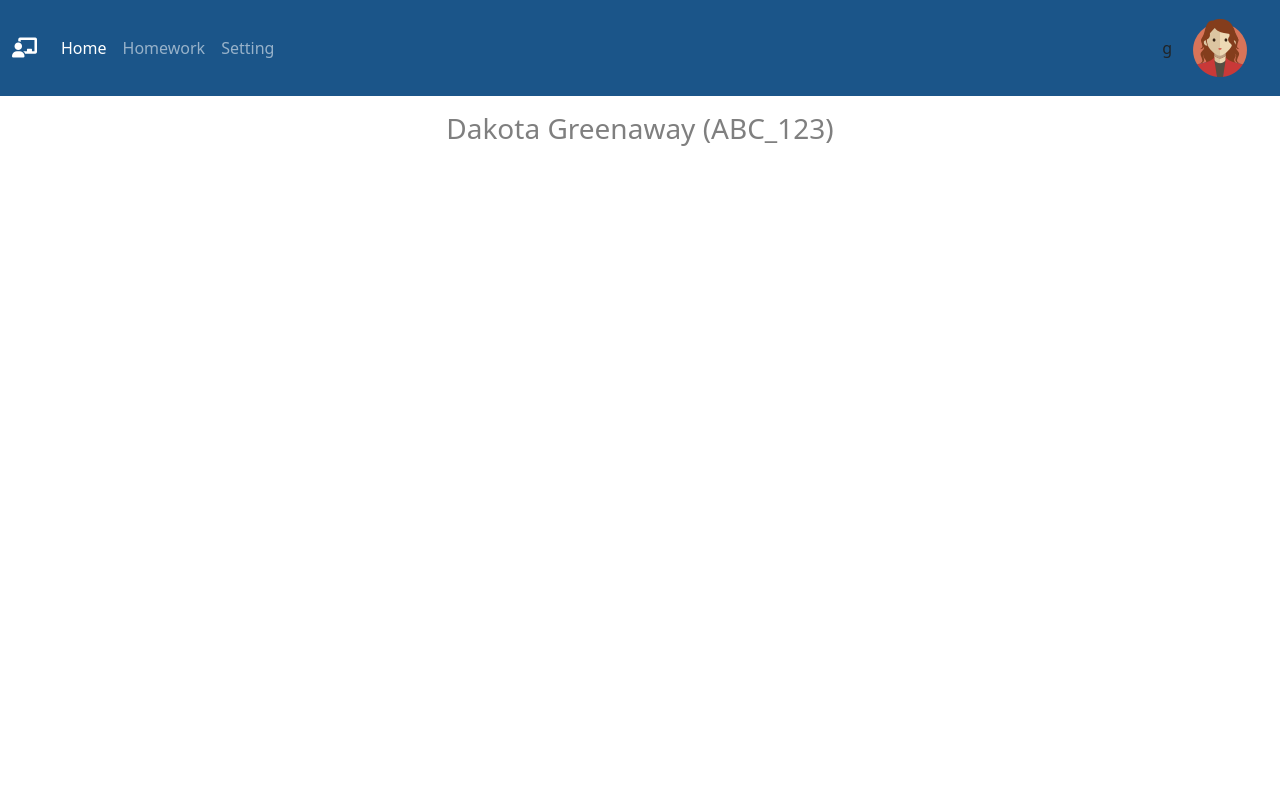
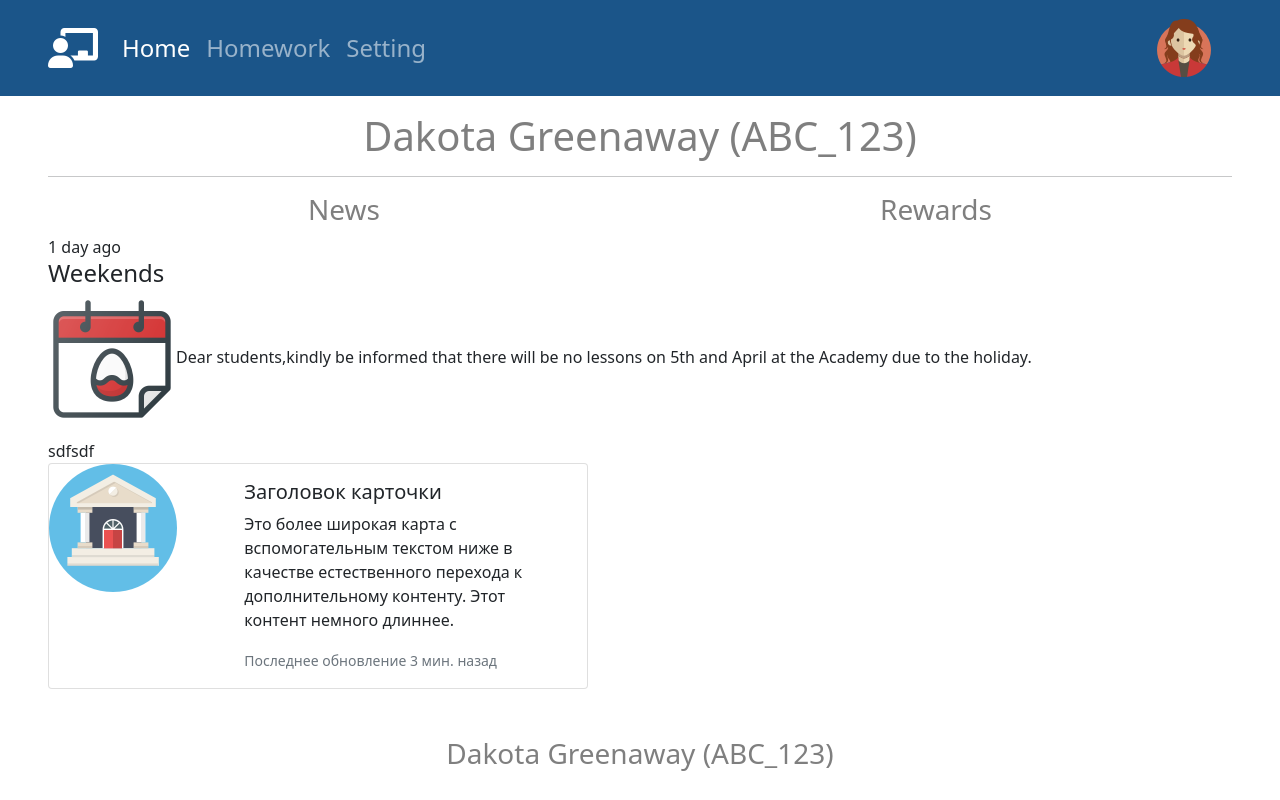
Before and after one commit to Camber62/Home_Bootstrap, a plain HTML site: page index.html in a window 1280 px wide. Drawn offline with Linux system fonts and the light colour scheme.

Commit message:
с добавлением news

```diff
--- a/index.html
+++ b/index.html
@@ -12,9 +12,9 @@
 </head>
 <body>
 <nav class="navbar navbar-expand-lg navbar-dark header">
-    <div class="container-fluid">
+    <div class="container-fluid px-5">
         <a class="navbar-brand" href="#">
-            <i class="fas fa-chalkboard-teacher"></i>
+            <i class="fas fa-chalkboard-teacher fs-1 align-middle"></i>
         </a>
         <button class="navbar-toggler" type="button" data-bs-toggle="collapse" data-bs-target="#navbarScroll"
                 aria-controls="navbarScroll" aria-expanded="false" aria-label="Переключатель навигации">
@@ -22,7 +22,7 @@
         </button>
         <div class="collapse navbar-collapse" id="navbarScroll">
 
-            <ul class="navbar-nav me-auto my-2 my-lg-0 navbar-nav-scroll">
+            <ul class="navbar-nav me-auto my-2 my-lg-0 navbar-nav-scroll fs-4">
                 <li class="nav-item">
                     <a class="nav-link active" aria-current="page" href="#">Home</a>
                 </li>
@@ -32,7 +32,7 @@
                 <li class="nav-item">
                     <a class="nav-link" href="#">Setting</a>
                 </li>
-            </ul>g
+            </ul>
             <a class="nav-link" href="#">
                 <img alt="user" src="icons/av_64.png">
             </a>
@@ -40,7 +40,51 @@
     </div>
 </nav>
 
+<div class="container-fluid px-5 ">
+    <h1 class="text-center my-3 text-black-50">Dakota Greenaway (ABC_123)</h1>
+    <hr>
 
+
+    <div class="row mx-0">
+        <div class="col"><h3 class="text-center text-black-50">News</h3></div>
+        <div class="col"><h3 class="text-center text-black-50">Rewards</h3></div>
+    </div>
+
+    <table class="table">
+        <tbody>
+        <tr>
+        <tr>
+            <span>1 day ago</span>
+            <h4>Weekends</h4>
+            <p><img src="icons/holiday.png">Dear students,kindly be informed that there will
+                be no lessons on 5th and April at the Academy due
+                to the holiday.
+            </p>
+        </tr>
+
+        <tr>sdfsdf</tr>
+
+        <tr>
+            <div class="card mb-3" style="max-width: 540px;">
+                <div class="row g-0">
+                    <div class="col-md-4">
+                        <img src="icons/bank.png" class="img-fluid rounded-start" alt="...">
+                    </div>
+                    <div class="col-md-8">
+                        <div class="card-body">
+                            <h5 class="card-title">Заголовок карточки</h5>
+                            <p class="card-text">Это более широкая карта с вспомогательным текстом ниже в качестве
+                                естественного перехода к дополнительному контенту. Этот контент немного длиннее.</p>
+                            <p class="card-text"><small class="text-muted">Последнее обновление 3 мин. назад</small></p>
+                        </div>
+                    </div>
+                </div>
+            </div>
+        </tr>
+        </tr>
+        </tbody>
+    </table>
+</div>
 <div class="text-center text-black-50 p-3"><h3>Dakota Greenaway (ABC_123)</h3></div>
 <!-- подключение скриптового файла библиотеки jquery, необходимого для работы фреймворка -->
 <script src="js/jquery-3.5.1.slim.min.js"></script>
```
